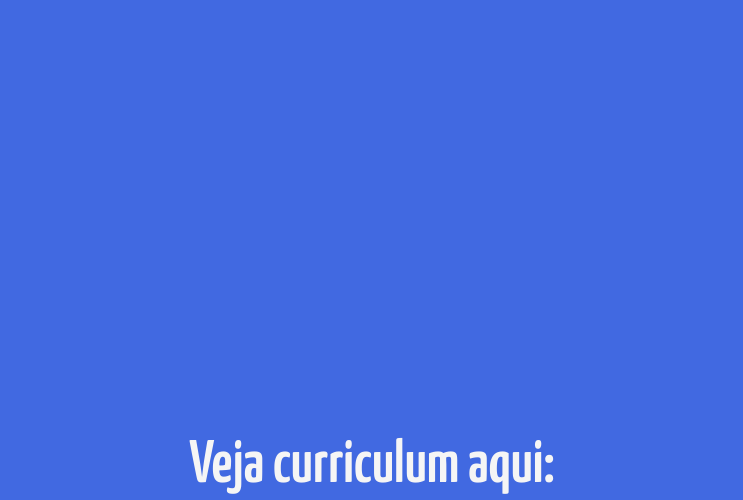
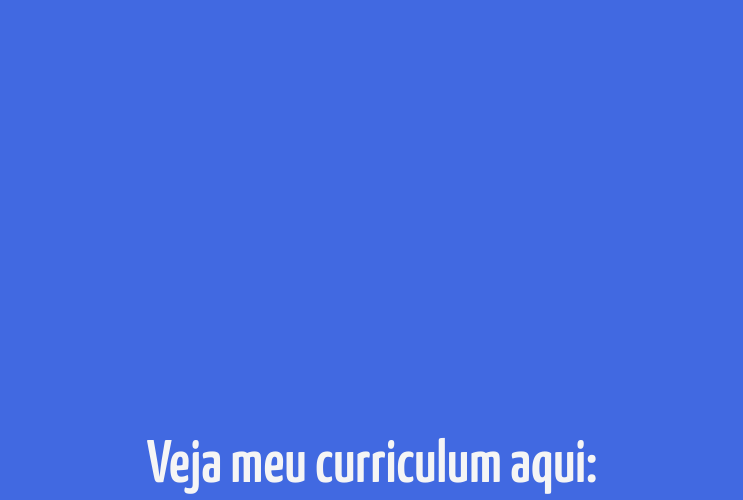
Before and after one commit to Vinintheskies/portfolio, a plain HTML site: page index.html in a window 1280 px wide. Shown: the part 443-943 px from the top of the page, without its empty margins (268-1011 px from the left). Drawn offline with Linux system fonts and the light colour scheme.

Commit message:
Update index.html

```diff
--- a/index.html
+++ b/index.html
@@ -29,7 +29,7 @@
 
 </section>
 <section class="contato" id="contato">
-    <h2>Veja curriculum aqui:</h2>
+    <h2>Veja meu curriculum aqui:</h2>
 
     <div class="grid icons">
         <a target="_blank" href="https://drive.google.com/file/d/1uEFmR7GouAK5k7GgD88pN2aA98TMfLBX/view?usp=sharing">
```
